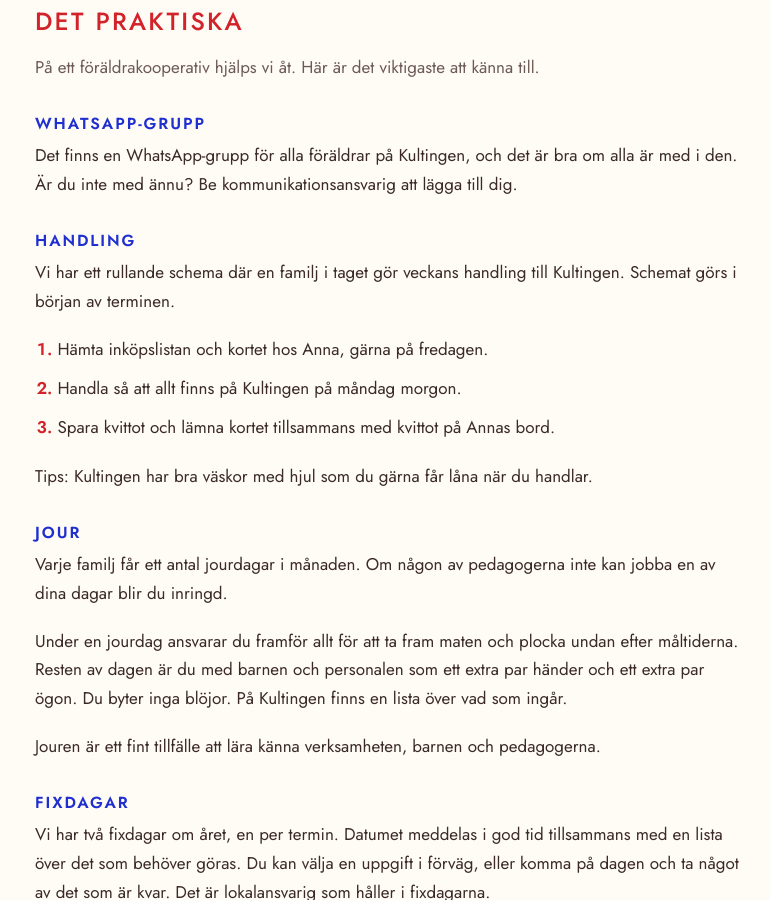
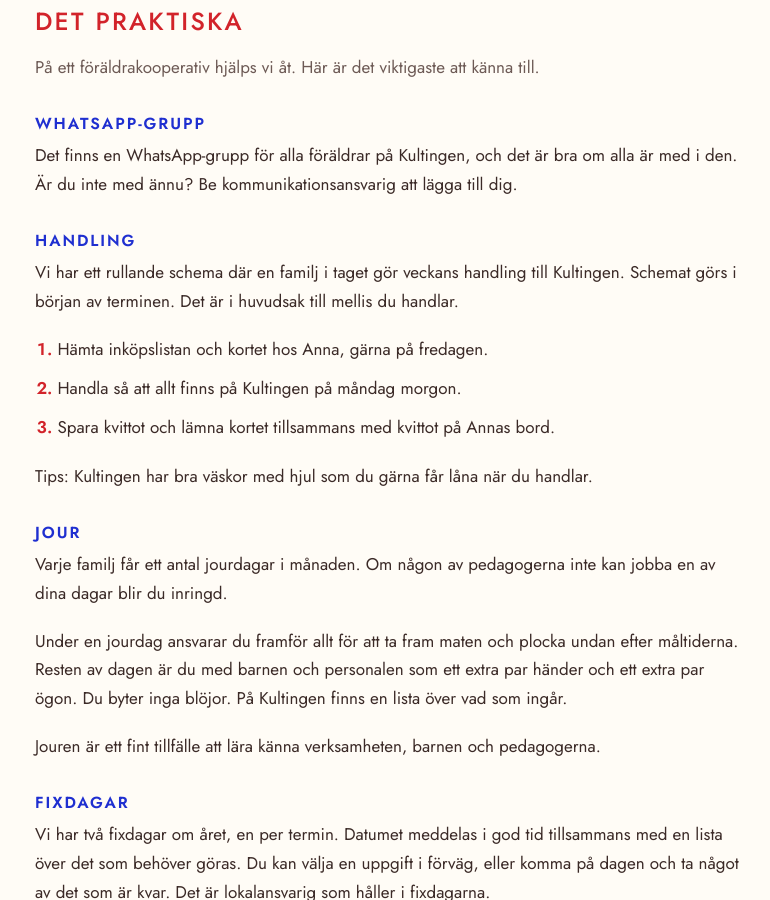
Before and after one commit to forskolan-kultingen/kultingen-se, a Jekyll site: the page built from valkommen.md, in a window 1280 px wide and 900 px high, scrolled down 1565 px. Shown: the whole window, without its empty margins (45-815 px from the left). Built offline with Jekyll 4.4.1, drawn with Linux system fonts in a browser that asks for light colours; our own code applies the rules of GitHub Pages for plain Markdown files.

Commit message:
Välkommen: handlingen gäller i huvudsak mellis
Co-Authored-By: Claude Fable 5.2 <noreply@anthropic.com>
Claude-Session: https://claude.ai/code/session_01EdniWaUDB5H4vFjBruenDo

```diff
--- a/valkommen.md
+++ b/valkommen.md
@@ -46,7 +46,7 @@ Det finns en WhatsApp-grupp för alla föräldrar på Kultingen, och det är bra
 
 ### Handling
 
-Vi har ett rullande schema där en familj i taget gör veckans handling till Kultingen. Schemat görs i början av terminen.
+Vi har ett rullande schema där en familj i taget gör veckans handling till Kultingen. Schemat görs i början av terminen. Det är i huvudsak till mellis du handlar.
 
 1. Hämta inköpslistan och kortet hos Anna, gärna på fredagen.
 2. Handla så att allt finns på Kultingen på måndag morgon.
```
